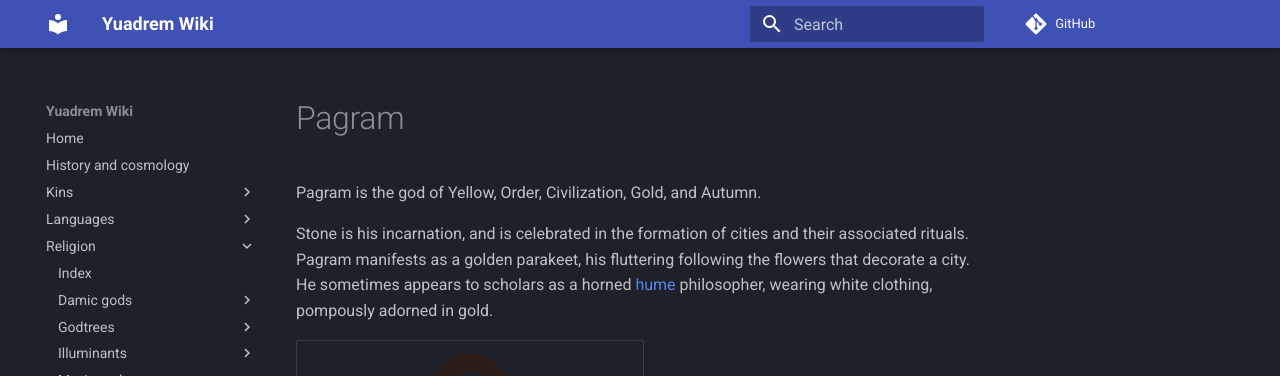
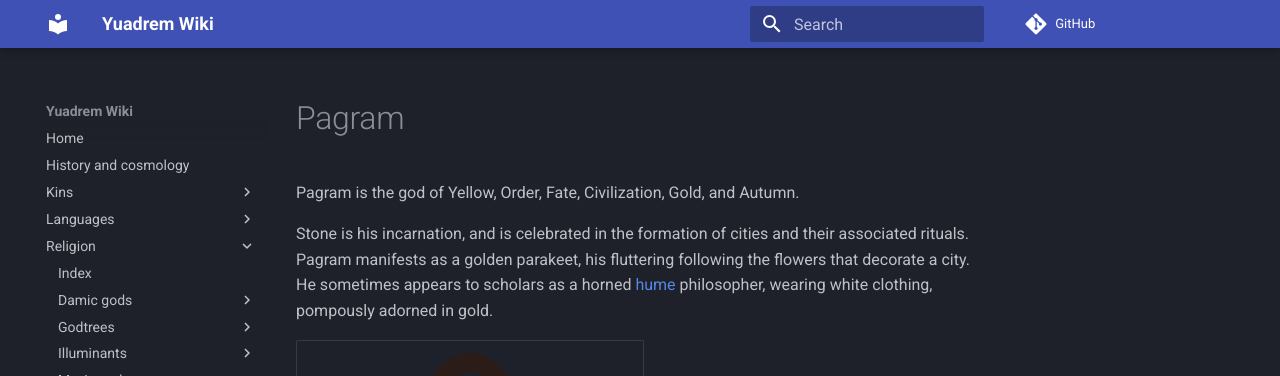
Before and after one commit to bleaktwig/yuadrem-wiki, an MkDocs documentation site: the page built from docs/religion/mevic_gods/pagram.md, in a window 1280 px wide. Shown: the top 376 px of the page. Built offline with MkDocs 1.6.1 and Material for MkDocs 9.7.7, drawn with Linux system fonts in a browser that asks for light colours; comment, search, counter and statistics services are not loaded.

Commit message:
Gave Pagram domain over fate

```diff
--- a/docs/religion/mevic_gods/pagram.md
+++ b/docs/religion/mevic_gods/pagram.md
@@ -1,5 +1,5 @@
 # Pagram
-Pagram is the god of Yellow, Order, Civilization, Gold, and Autumn.
+Pagram is the god of Yellow, Order, Fate, Civilization, Gold, and Autumn.
 
 Stone is his incarnation, and is celebrated in the formation of cities and their associated rituals. Pagram manifests as a golden parakeet, his fluttering following the flowers that decorate a city. He sometimes appears to scholars as a horned [hume](../../kins/hume.md) philosopher, wearing white clothing, pompously adorned in gold.
 
```
Also changed, not shown: docs/religion/index.md (+1 -1 lines).
